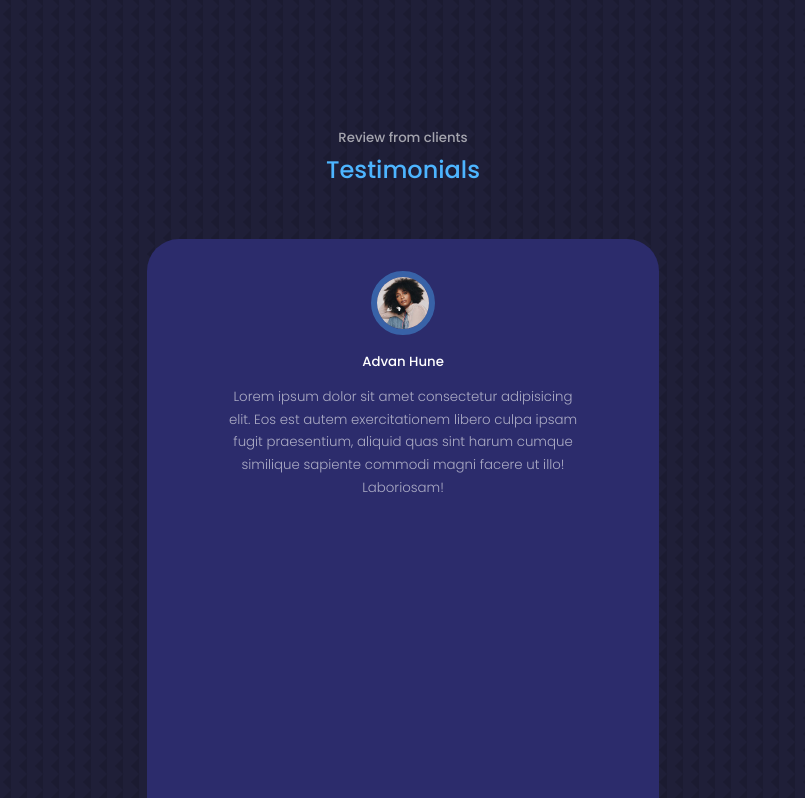
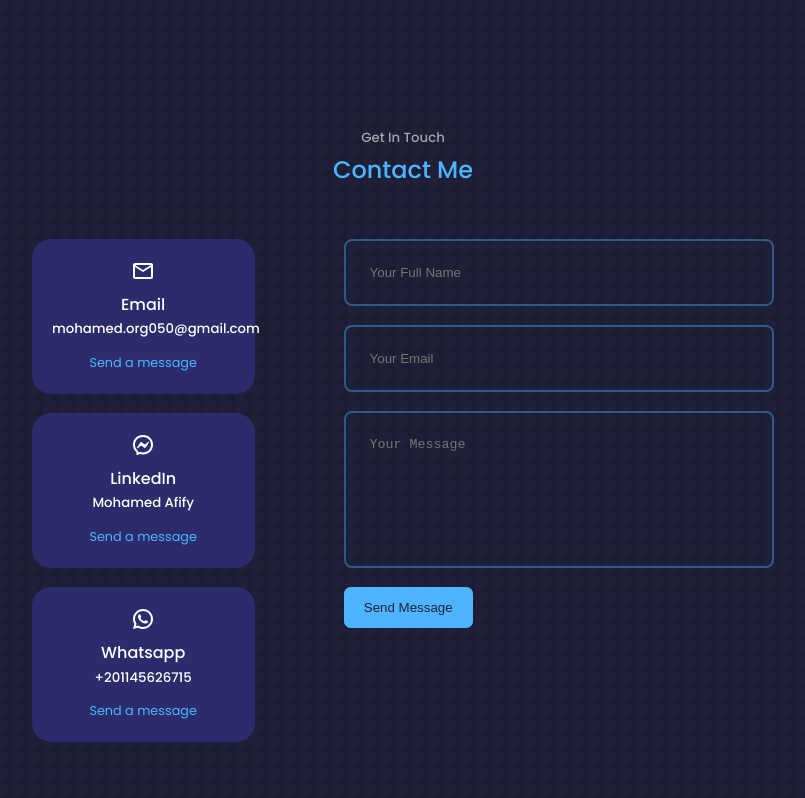
Before and after one commit to Mohamed-Mohamed-Afifi/new_porto, a React (Vite) app: page / in a window 1280 px wide. Shown: the part 4442-5240 px from the top of the page, without its empty margins (237-1042 px from the left). Built offline with nearby package versions, Linux system fonts and the light colour scheme.

Commit message:
Update App.jsx

```diff
--- a/src/App.jsx
+++ b/src/App.jsx
@@ -7,9 +7,9 @@ const About = lazy(() => import("./components/about/About"));
 const Experience = lazy(() => import("./components/experience/Expreience"));
 const Services = lazy(() => import("./components/services/Services"));
 const Portfolio = lazy(() => import("./components/portfolio/Portfolio"));
-const Testimonials = lazy(() =>
-  import("./components/testimonials/Testimonials")
-);
+// const Testimonials = lazy(() =>
+//   import("./components/testimonials/Testimonials")
+// );
 const Contact = lazy(() => import("./components/contact/Contact"));
 const Footer = lazy(() => import("./components/footer/Footer"));
 
@@ -29,7 +29,7 @@ class App extends React.Component {
         <Experience />
         <Services />
         <Portfolio />
-        <Testimonials />
+{/*         <Testimonials /> */}
         <Contact />
         <Footer />
       </Suspense>
```
